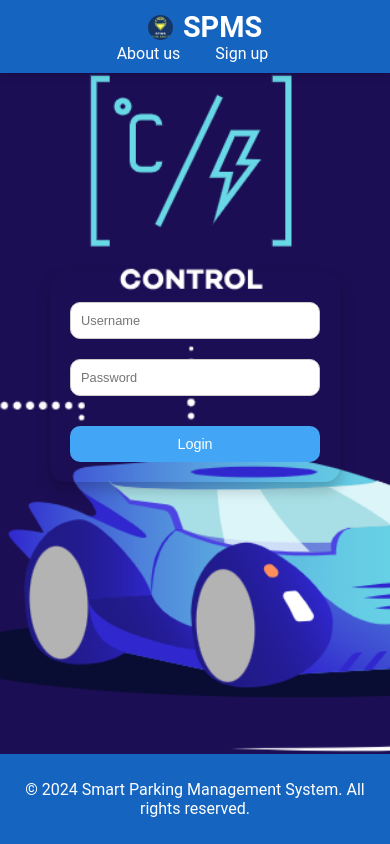
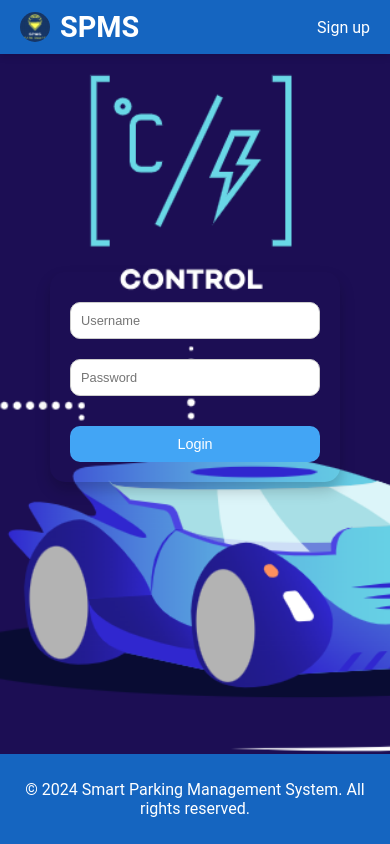
Before and after one commit to EitanBellaiche/SPMS-PROJECT, a React (Create React App) app in the folder client/: page / in a window 390 px wide. Built offline with nearby package versions, Linux system fonts and the light colour scheme; no server answers.

Commit message:
fix login css responsive

```diff
--- /dev/null
+++ b/client/src/Header.css
@@ -0,0 +1,64 @@
+/* Header Styling */
+.homepage-header {
+    display: flex;
+    justify-content: space-between; /* Ensure logo is left and signup is right */
+    align-items: center;
+    padding: 20px;
+  }
+
+  .homepage-header .logo {
+    display: flex;
+    align-items: center;
+    gap: 10px;
+  }
+
+  .homepage-header .logo-image {
+    width: 40px;
+    height: 40px;
+    object-fit: contain;
+    border-radius: 50%;
+  }
+
+  .homepage-header .navbar ul {
+    display: flex;
+    gap: 20px;
+  }
+
+  .homepage-header .navbar ul li {
+    list-style: none;
+  }
+
+  .homepage-header .navbar a {
+    text-decoration: none;
+    color: #2c3e50;
+    font-size: 1.2rem;
+  }
+
+  /* Mobile responsiveness */
+  @media (max-width: 768px) {
+    .homepage-header {
+      flex-direction: row; /* Keep the logo and signup button on the same row */
+      justify-content: space-between;
+      align-items: center;
+    }
+
+    .homepage-header .logo {
+      margin-bottom: 0; /* Remove any margin */
+    }
+
+    .homepage-header .navbar ul {
+      flex-direction: row; /* Keep the navbar items in a row */
+      gap: 20px;
+    }
+  }
+
+  @media (max-width: 480px) {
+    .homepage-header .logo-image {
+      width: 30px;
+      height: 30px;
+    }
+
+    .homepage-header .navbar a {
+      font-size: 1rem;
+    }
+  }
--- a/client/src/Login.css
+++ b/client/src/Login.css
@@ -126,3 +126,67 @@
     height: 25px;
   }
 }
+/* Header Styling */
+.homepage-header {
+  display: flex;
+  justify-content: space-between; /* Ensure logo is left and signup is right */
+  align-items: center;
+  padding: 20px;
+}
+
+.homepage-header .logo {
+  display: flex;
+  align-items: center;
+  gap: 10px;
+}
+
+.homepage-header .logo-image {
+  width: 40px;
+  height: 40px;
+  object-fit: contain;
+  border-radius: 50%;
+}
+
+.homepage-header .navbar ul {
+  display: flex;
+  gap: 20px;
+}
+
+.homepage-header .navbar ul li {
+  list-style: none;
+}
+
+.homepage-header .navbar a {
+  text-decoration: none;
+  color: white;
+  font-size: 1.2rem;
+}
+
+/* Mobile responsiveness */
+@media (max-width: 768px) {
+  .homepage-header {
+    flex-direction: row; /* Keep the logo and signup button on the same row */
+    justify-content: space-between;
+    align-items: center;
+  }
+
+  .homepage-header .logo {
+    margin-bottom: 0; /* Remove any margin */
+  }
+
+  .homepage-header .navbar ul {
+    flex-direction: row; /* Keep the navbar items in a row */
+    gap: 20px;
+  }
+}
+
+@media (max-width: 480px) {
+  .homepage-header .logo-image {
+    width: 30px;
+    height: 30px;
+  }
+
+  .homepage-header .navbar a {
+    font-size: 1rem;
+  }
+}
--- a/client/src/Login.jsx
+++ b/client/src/Login.jsx
@@ -11,7 +11,7 @@ const Login = () => {
   const [errorMessage, setErrorMessage] = useState("");
   const navigate = useNavigate();
 
-  // URL של ה-API מבוסס על סביבת העבודה
+
   const API_URL =
     process.env.NODE_ENV === "development"
       ? process.env.REACT_APP_API_URL || "http://localhost:5000"
@@ -78,9 +78,6 @@ const Login = () => {
         <nav className="navbar">
           <ul>
             <li>
-              <Link to="/about">About us</Link> {/* שונה ל- Link במקום <a href> */}
-            </li>
-            <li>
               <Link to="/signup">Sign up</Link> {/* שונה ל- Link במקום <a href> */}
             </li>
           </ul>
```
